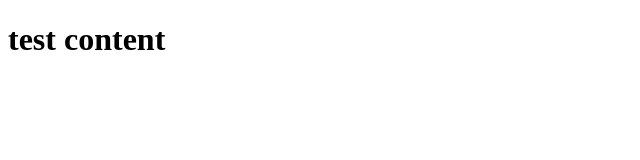
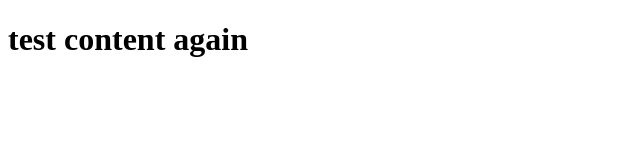
Before and after one commit to oram77/second_website, a plain HTML site: page index.html in a window 1280 px wide. Shown: the whole page, without its empty margins (0-640 px from the left). Drawn offline with Linux system fonts and the light colour scheme.

Commit message:
another change

```diff
--- a/index.html
+++ b/index.html
@@ -4,7 +4,7 @@
 	<title>Test HTML Page</title>
 </head>
 <body>
-	<h1>test content</h1>
+	<h1>test content again</h1>
 
 </body>
 </html>
```
